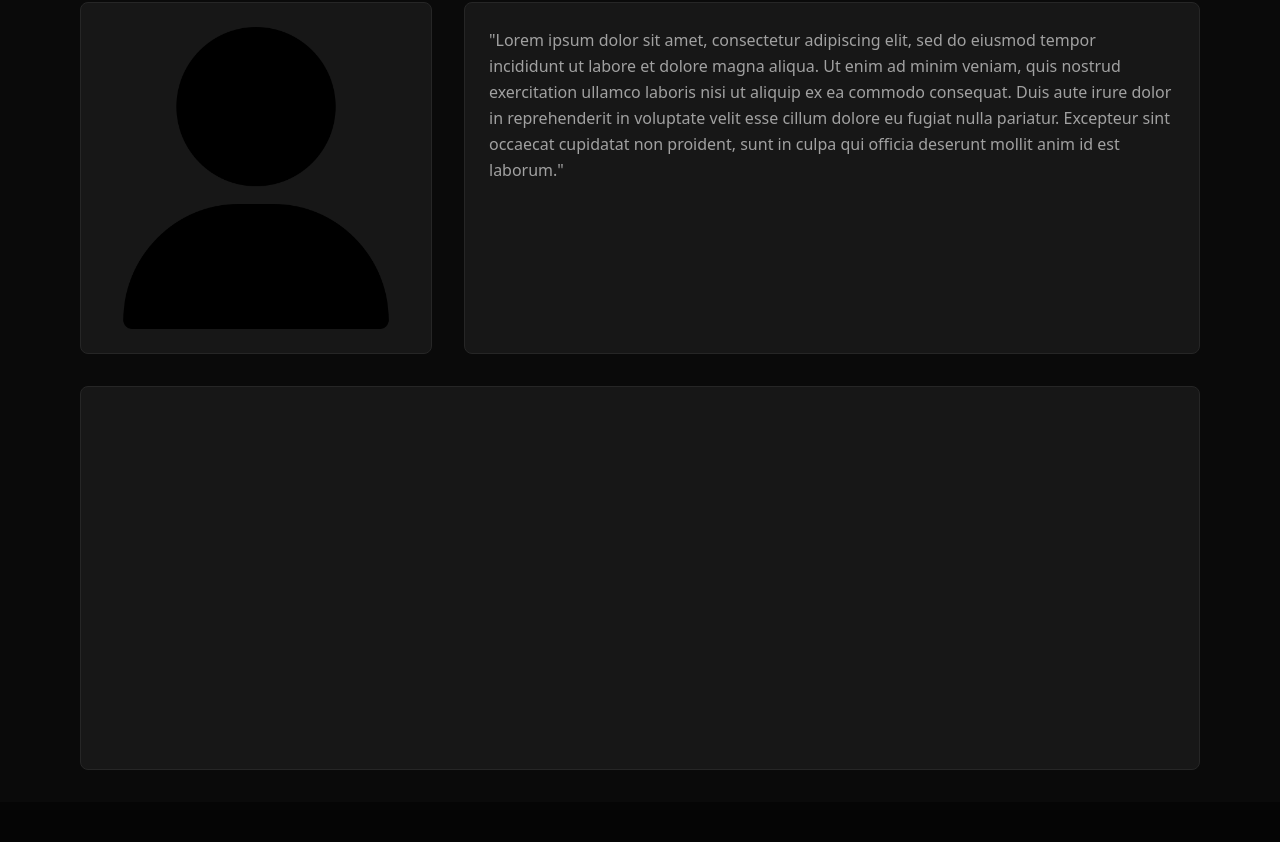
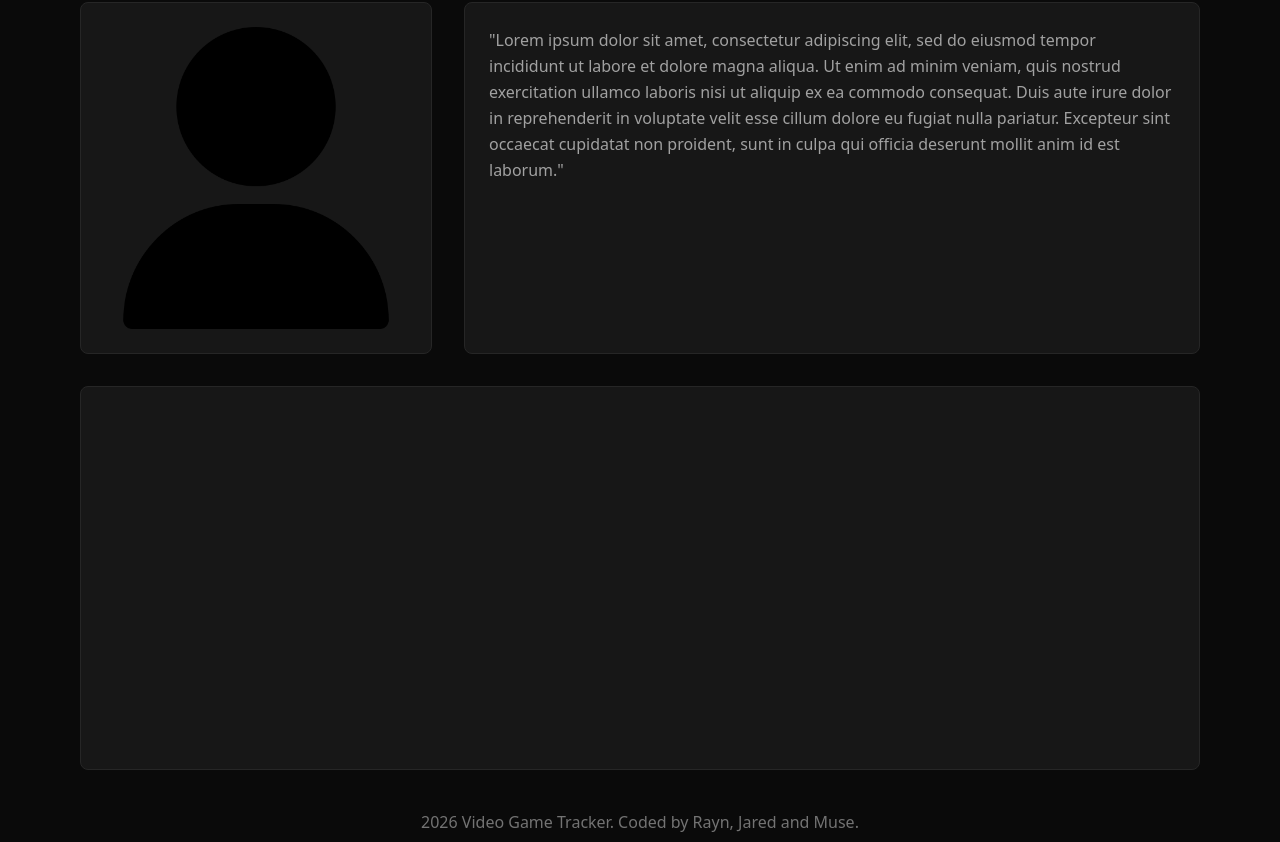
Before and after one commit to jdube-rrc/video-game-tracker, a React (Vite) app: page / in a window 1280 px wide. Shown: the part 712-1554 px from the top of the page. Before the commit the page ends 1514 px from the top, so only its background shows below. Built offline with nearby package versions, Linux system fonts and the light colour scheme.

Commit message:
feat: added a basic footer

```diff
--- a/src/App.tsx
+++ b/src/App.tsx
@@ -1,7 +1,8 @@
-import Header from './components/common/header/header'
+import Header from './components/common/header/Header'
 import Nav from './components/common/nav/Navbar'
 import GameCard from './components/GameCard'
 import UserProfile from './components/user-profile/UserProfile'
+import Footer from './components/common/footer/Footer'
 import './App.css'
 
 function App() {
@@ -17,6 +18,7 @@ function App() {
           <UserProfile />
         </div>
       </div>
+      <Footer />
     </div>
   )
 }
--- /dev/null
+++ b/src/components/common/footer/Footer.tsx
@@ -0,0 +1,9 @@
+function Footer() {
+    return (
+        <footer className="flex flex-col items-center gap-2 py-2">
+            <p className="text-neutral-500">2026 Video Game Tracker. Coded by Rayn, Jared and Muse.</p>
+        </footer>
+    );
+}
+
+export default Footer;
```
